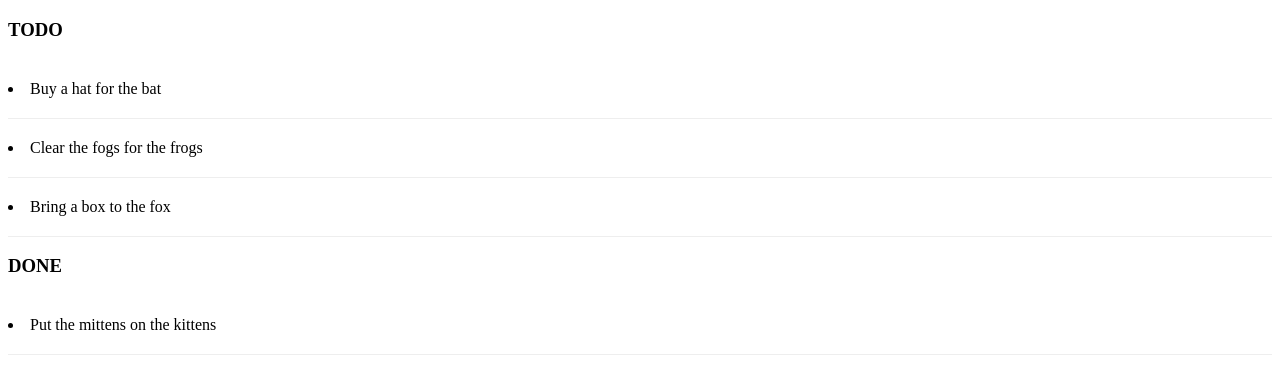
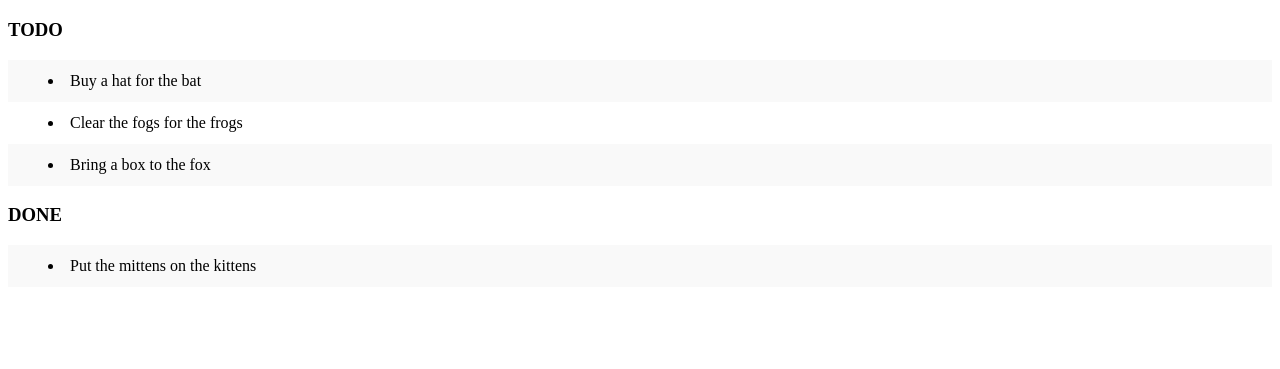
Before and after one commit to wereAllBozos/todo-list, a plain HTML site: page index.html in a window 1280 px wide. Shown: the part 61-430 px from the top of the page. Drawn offline with Linux system fonts and the light colour scheme.

Commit message:
Add basic color changes on item rows

```diff
--- a/index.html
+++ b/index.html
@@ -10,10 +10,20 @@
       h3 {
         text-transform: uppercase;
       }
-      li {
-        overflow: hidden;
-        padding: 20px 0;
-        border-bottom: 1px solid #eee
+      u1 {
+        margin: 0;
+        padding: 0;
+      }
+      u1 li {
+        cursor: pointer;
+        position: relative;
+        padding: 12px 8px 12px 40px;
+        background: #eee
+        font-size: 18px
+        transition: 0.2s;
+      }
+      u1 li:nth-child(odd) {
+        background: #f9f9f9;
       }
     </style>
   </head>
```
